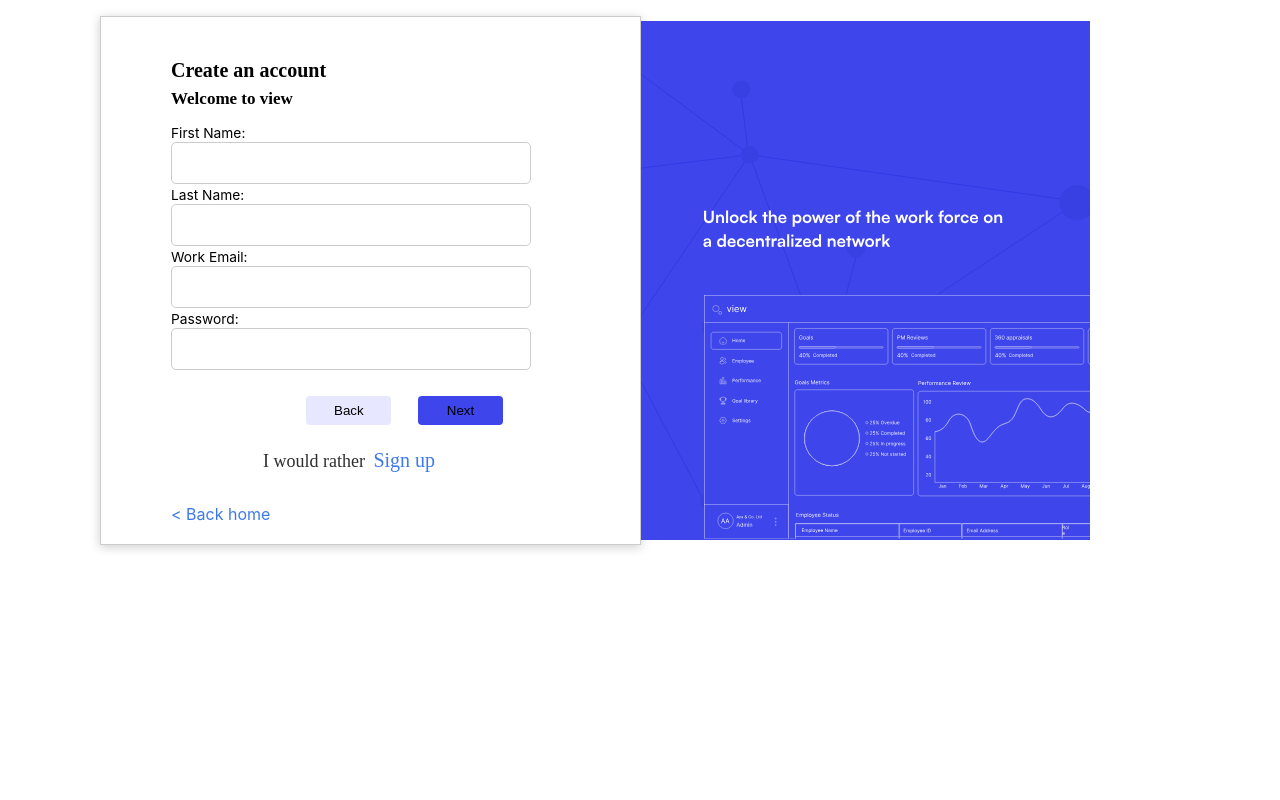
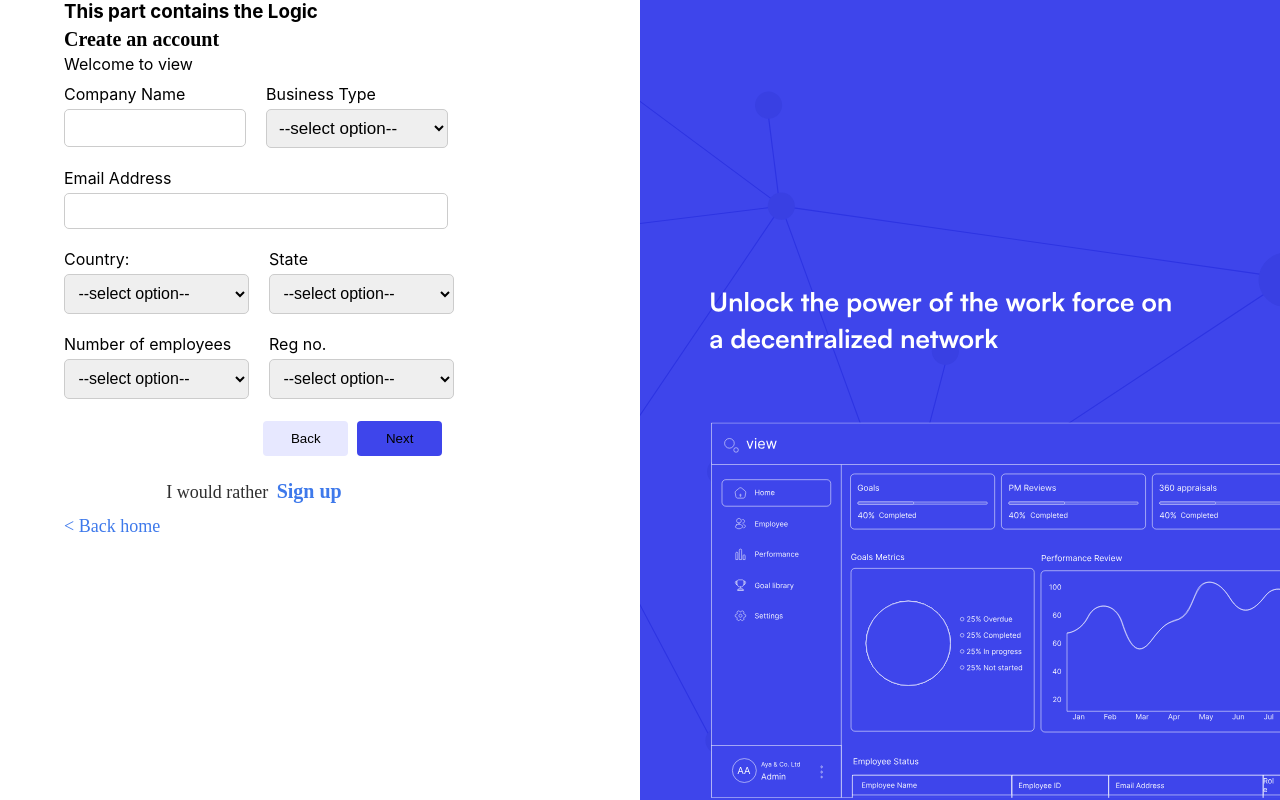
Before and after one commit to Ayagigs/prd_frontend, a React (Create React App) app: page / in a window 1280 px wide. Built offline with nearby package versions, Linux system fonts and the light colour scheme.

Commit message:
modified signup2

```diff
--- a/src/App.js
+++ b/src/App.js
@@ -1,14 +1,10 @@
 import React from "react";
-import Signup from "./Signup";
+import Signup2 from "./Signup2";
 
 function App() {
   return (
     <div className="App">
-
-
-      <Signup />
-
-
+      <Signup2 />
     </div>
   );
 }
--- a/src/Signup2.css
+++ b/src/Signup2.css
@@ -1,31 +1,31 @@
 * {
-    /* margin: 0; */
+    margin: 0;
     padding: 0;
     box-sizing: border-box;
+}
+
+html,
+body {
+    height: 100%;
 }
 
 main {
     display: flex;
     width: 100%;
     justify-content: center;
-    /* align-items: center; */
-    /* border: red 5px solid; */
-
+    min-height: 100vh;
+    /* border: solid green 5px; */
 }
 
 #main {
-    width: 45%;
-    border: 1px solid #ccc;
-    box-shadow: 0 2px 10px rgba(0, 0, 0, 0.2);
+    width: 50%;
     background-color: #fff;
-    margin-top: 1rem;
-    margin-left: 2rem;
-    /* border: red 5px solid; */
+    margin-top: 0;
 
 }
 
 section {
-    border: red 5px blue;
+
     width: 60%;
     margin-left: 4rem;
 
@@ -36,8 +36,6 @@ section {
     display: flex;
     flex-wrap: wrap;
     justify-content: space-between;
-    /* margin-left: 2rem; */
-
 }
 
 .form-container>div {
@@ -53,22 +51,20 @@ section {
 
 .company {
     display: block;
-    margin-bottom: 5px;
+    padding-top: 10px;
 }
 
 .company-input[type="text"],
 select {
     display: block;
-    width: 110%;
+    width: 100%;
     padding: 8px;
     border-radius: 5px;
     border: 1px solid #ccc;
     font-size: 17px;
     margin-top: 5px;
-    /* border: red 5px solid; */
 
 }
-
 
 .new-line {
     flex-basis: 100%;
@@ -81,7 +77,7 @@ select {
 
 .new-line input[type="email"] {
     display: block;
-    width: 107%;
+    width: 100%;
     padding: 8px;
     border-radius: 5px;
     border: 1px solid #ccc;
@@ -98,7 +94,7 @@ select {
     justify-content: flex-start;
     align-items: center;
     margin: 0;
-    /* border: solid 5px red; */
+
 }
 
 .third-container label {
@@ -111,23 +107,17 @@ select {
     padding: 9.4px;
     border: 1px solid #ccc;
     border-radius: 5px;
-    width: 179px;
-    /* max-width: 100px; */
+    width: 185px;
     font-size: 16px;
-    /* border: solid 5px red; */
 
 }
 
 .state {
     margin-left: 20px;
-    /* border: solid 5px red; */
-
 }
 
 .select-state {
     margin-left: 0;
-    /* border: solid 5px yellow; */
-
 }
 
 
@@ -136,7 +126,6 @@ select {
     justify-content: flex-start;
     align-items: center;
     margin-top: 20px;
-    /* border: solid 5px red; */
 }
 
 .third-container label {
@@ -149,29 +138,18 @@ select {
     padding: 9.4px;
     border: 1px solid #ccc;
     border-radius: 5px;
-    width: 179px;
-    /* max-width: 100px; */
+    width: 185px;
     font-size: 16px;
-    /* border: solid 5px red; */
-
 }
 
 .state2 {
     margin-left: 20px;
-    /* border: solid 5px red; */
 
 }
 
 .select-state2 {
     margin-left: 0;
-
-    /* border: solid 5px yellow; */
-
 }
-
-
-
-
 
 .back-Button {
     background-color: #b3b3b3;
@@ -235,7 +213,6 @@ select {
 
 }
 
-
 .submit-Button {
     background: #3E45EB;
 }
@@ -278,18 +255,14 @@ h2 {
     font-weight: 700;
     font-size: 20px;
     line-height: 32px;
-    margin: 0;
-
+    margin-bottom: 11px;
 }
 
 .signup-image {
-    width: 40%;
+    width: 50%;
     margin-left: 0.01rem;
-    margin-top: 1em;
+    margin-top: 0;
     background-image: url('./images/Image-holder.svg');
-    background-size: contain;
-    background-repeat: no-repeat;
-
-
-
+    background-size: cover;
+    background-position: bottom;
 }
--- a/src/Signup2.js
+++ b/src/Signup2.js
@@ -7,25 +7,27 @@ function Signup2() {
       <main>
         <div id="main">
           <section>
+            <h3>This part contains the Logic</h3>
             <h2>Create an account</h2>
             <p>Welcome to view</p>
-
             <div className="form-container">
               <div>
-                <label className="company" htmlFor="hello-input">
+                <label className="company" For="company-input">
                   Company Name
                 </label>
                 <input
                   className="company-input"
                   type="text"
-                  id="hello-input"
+                  id="company-input"
                   name="Company name"
                 />
               </div>
               <div>
-                <label htmlFor="fruit-input">Business Type</label>
-                <select id="fruit-input" name="Business Type">
-                  <option value="select">select option</option>
+                <label className="company" htmlFor="Business-input">
+                  Business Type
+                </label>
+                <select id="Business-input" name="Business Type">
+                  <option value="select">--select option--</option>
                   <option value="Software engineer">Software Engineer</option>
                   <option value="farmer">Farmer</option>
                   <option value="entrepreneur">Entrepreneur</option>
@@ -42,15 +44,15 @@ function Signup2() {
               <div id="country">
                 <label htmlFor="country">Country:</label>
                 <select name="country" id="country">
-                  <option value="usa">select option</option>
+                  <option value="usa">--select option--</option>
                   <option value="canada">Nigeria</option>
                   <option value="mexico">Mexico</option>
                 </select>
               </div>
               <div className="state">
-                <label htmlFor="state">State:</label>
+                <label htmlFor="state">State</label>
                 <select className="select-state" name="state" id="state">
-                  <option value="ny">select option</option>
+                  <option value="ny">--select option--</option>
                   <option value="ca">Edo</option>
                   <option value="tx">TX</option>
                 </select>
```
